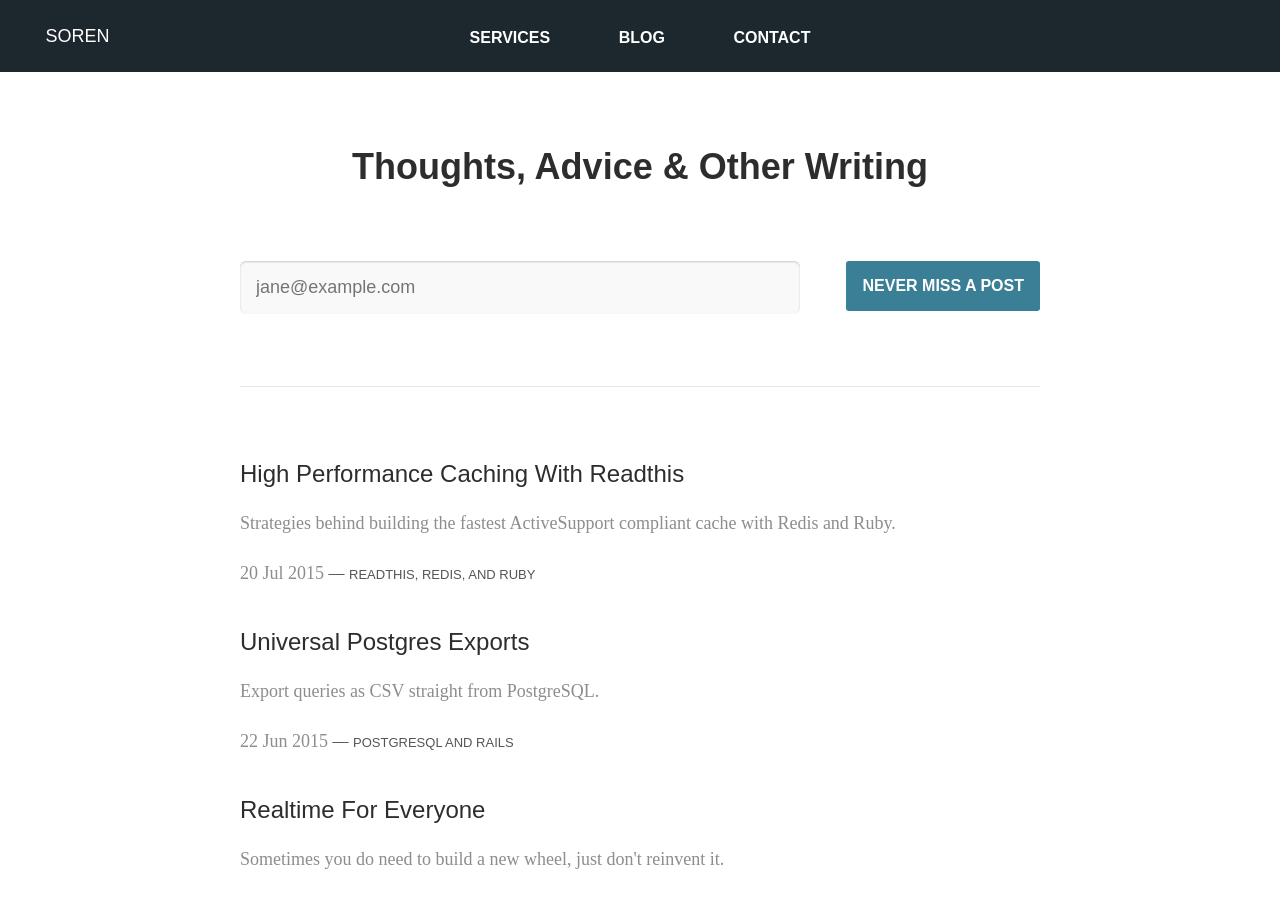
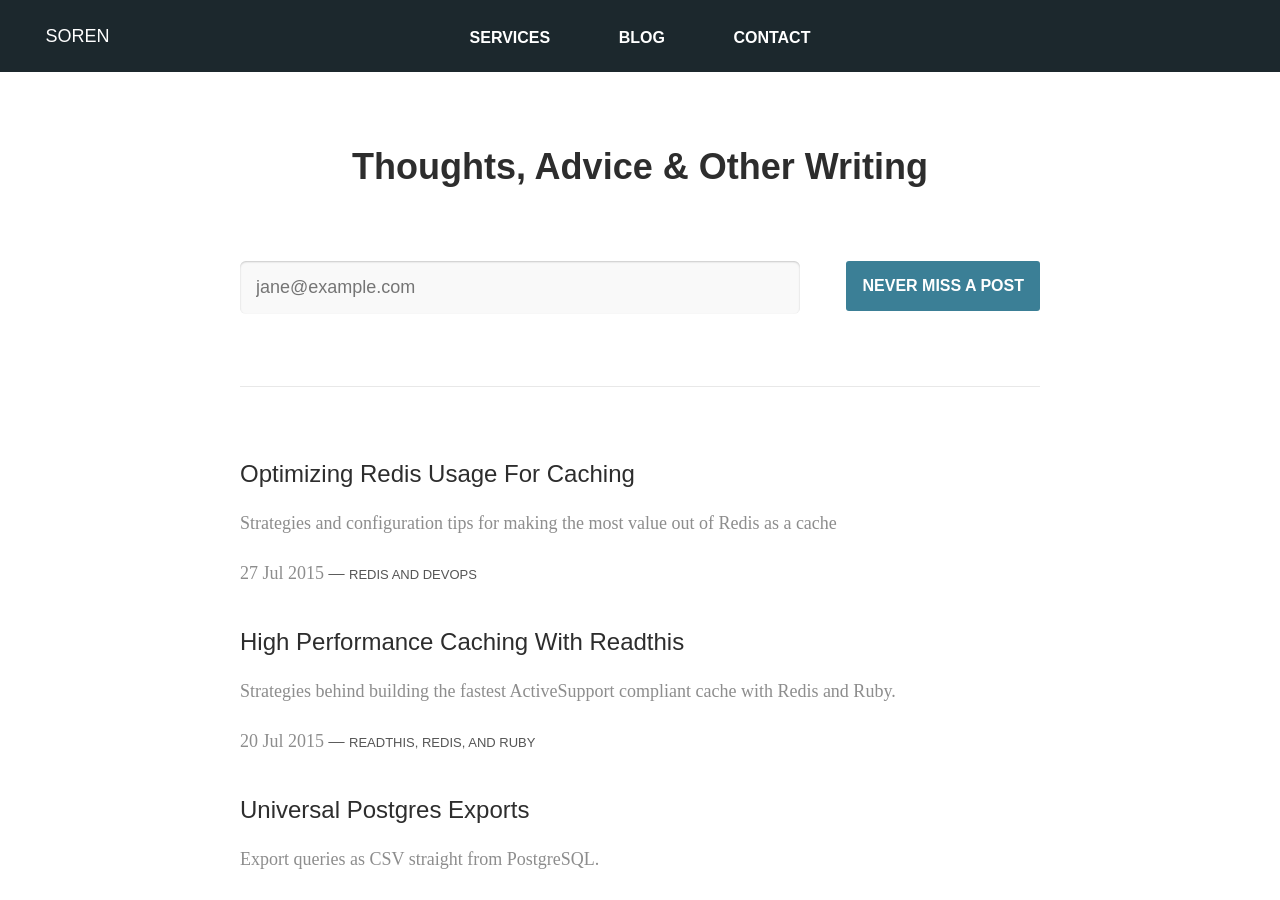
Before and after one commit to sorentwo/soren-website, a Jekyll site: the page built from blog/index.html, in a window 1280 px wide and 900 px high. Built offline with Jekyll 4.4.1, drawn with Linux system fonts in a browser that asks for light colours; Markdown is read by kramdown in place of the engine named in the settings; comment, search, counter and statistics services are not loaded; some of the changed lines change nothing that is shown.

Commit message:
Publish optimizing redis usage for caching

```diff
--- a/_drafts/optimizing-redis-usage-for-caching.md
+++ b/_posts/2015-07-27-optimizing-redis-usage-for-caching.md
@@ -5,9 +5,10 @@ summary: Strategies and configuration tips for making the most value out of Redi
 tags: redis devops
 ---
 
-You're convinced that Redis is the right tool for caching. I whole heartedly
-agree, it's amazing! Here are four essential optimizations for leveraging
-Redis as a cache in your infrastructure.
+If you're convinced that Redis is the [right tool for caching][hi-readthis] I
+whole heartedly agree, it's amazing! Here are four essential optimizations for
+leveraging Redis as a cache in your infrastructure. Most of these optimizations
+are still helpful even if you are using a hosted solution.
 
 ## Use a Dedicated Cache Instance
 
@@ -42,14 +43,17 @@ Each Redis instance has its own configuration file and can be tuned according to
 the use-case. Caching servers, for example, can be configured to use [RDB
 persistence][persistence] to periodically save a single backup instead of AOF
 persistence logs. By only taking periodic snapshots of the database RDB
-maximizes performance at the expense of up-to-the-second consistency.  For a
+maximizes performance at the expense of up-to-the-second consistency. For a
 hybrid Redis instance that may be storing business critical background jobs data
 consistency is paramount. With a cache it is alright to lose some data in the
 event of a disaster, after reboot *most* of the cache will be warm and intact.
 
 ### To summarize:
 
-* Do optimize cache persistence for speed by favoring RDB over AOF.
+* Do optimize cache persistence speed by favoring RDB over AOF.
+* Do set `stop-writes-on-bgsave-error` to `no` to prevent all writes from
+  failing when snapshotting fails. This requires proper monitoring and alerts
+  for failures, which you are doing anyhow, right?
 * Do not disable persistence entirely, it is valuable for warming the cache
   after an upgrade or restart.
 
@@ -77,11 +81,15 @@ added.
 
 Redis uses an approximated LRU algorithm instead of an exact algorithm. What
 this means is that you can conserve memory in favor of inaccuracy by tuning the
-number of samples to check with each eviction. Set `maxmemory-samples` to a
-low level, say around 5, for "good enough" eviction with a low memory footprint.
+number of samples to check with each eviction. Set `maxmemory-samples` to a low
+level, say around 5, for "good enough" eviction with a low memory footprint.
+Lastly, and most importantly, set a `maxmemory` limit to a comfortable amount of
+RAM. Without a limit Redis can't function properly as a LRU cache and will start
+replying with errors when memory consuming commands start failing.
 
 ### To summarize:
 
+* Do set a `maxmemory` limit.
 * Do use `allkeys-lru` policies for dedicated cache instances. Let Redis manage
   key eviction by itself.
 * Do not set `expire` for keys, it adds additional memory overhead per key.
@@ -104,13 +112,22 @@ Ordered lists, structured hashes, and sorted sets are particularly useful
 caching tools only available through Redis. Caching is more than stuffing
 everything into strings.
 
-Let's look at the Hash type for a specific example. Instead of storing objects
-as a serialized string you can store the object as fields and values available
-through a single key. Using a Hash saves web servers the work of fetching an
-entire serialized value, de-serializing it, updating it, re-serializing it, and
-finally writing it back to the cache. Eliminating that flow for every minor
-update pushes the work into Redis and out of your applications, where it is
-supposed to be.
+Let's look at the Hash type for a specific example.
+
+> Small hashes are encoded in a very small space, so you should try representing
+> your data using hashes every time it is possible. For instance if you have
+> objects representing users in a web application, instead of using different
+> keys for name, surname, email, password, use a single hash with all the
+> required fields.
+>
+> <cite>—[Redis Documentation][mem-opt]</cite>
+
+Instead of storing objects as a serialized string you can store the object as
+fields and values available through a single key. Using a Hash saves web servers
+the work of fetching an entire serialized value, de-serializing it, updating it,
+re-serializing it, and finally writing it back to the cache. Eliminating that
+flow for every minor update pushes the work into Redis and out of your
+applications, where it is supposed to be.
 
 ### To Summarize:
 
@@ -120,7 +137,9 @@ supposed to be.
 
 Happy optimizing. Go forth and cache!
 
+[hi-readthis]: http://sorentwo.com/2015/07/20/high-performance-caching-with-readthis.html
 [stack]: http://stackoverflow.com/questions/23601622/if-redis-is-already-a-part-of-the-stack-why-is-memcached-still-used-alongside-r
 [dinosaur]: http://stackoverflow.com/questions/2873249/is-memcached-a-dinosaur-in-comparison-to-redis
 [lru-cache]: http://redis.io/topics/lru-cache
 [persistence]: http://redis.io/topics/persistence
+[mem-opt]: http://redis.io/topics/memory-optimization
```
